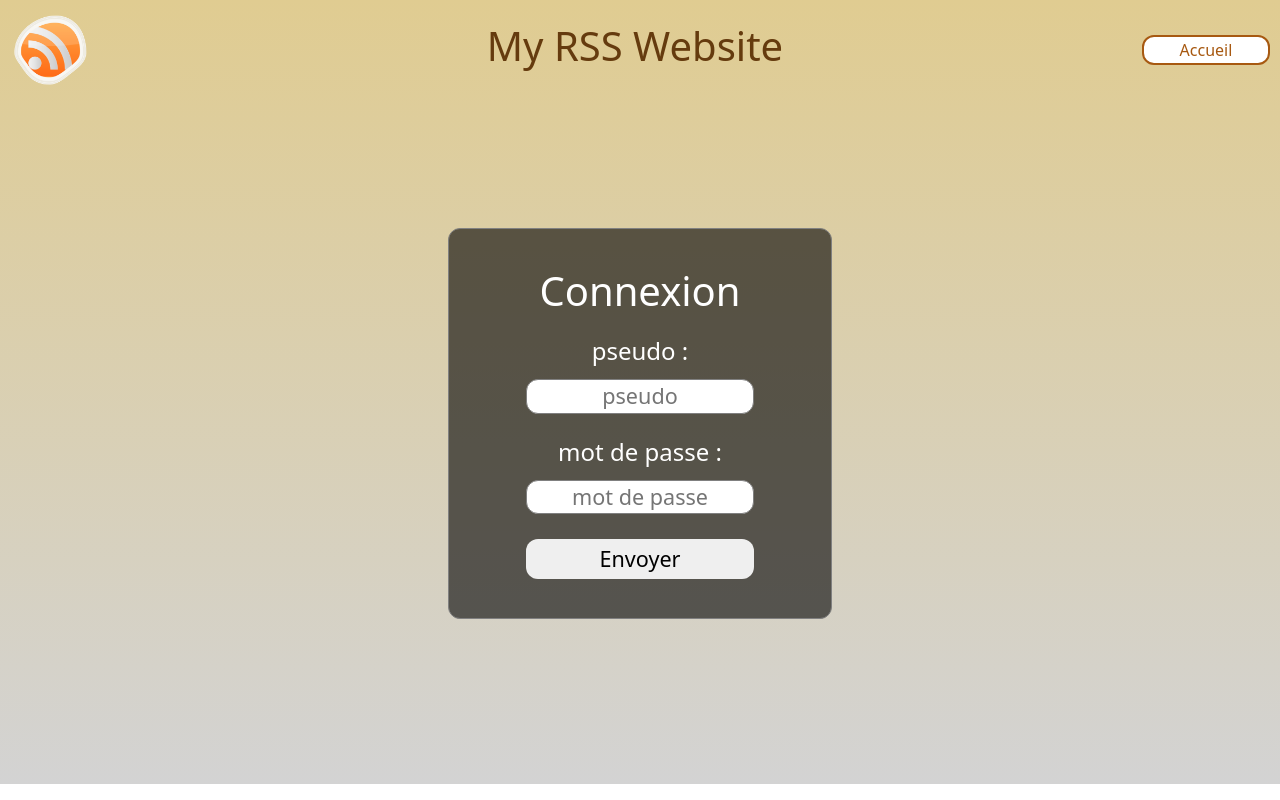
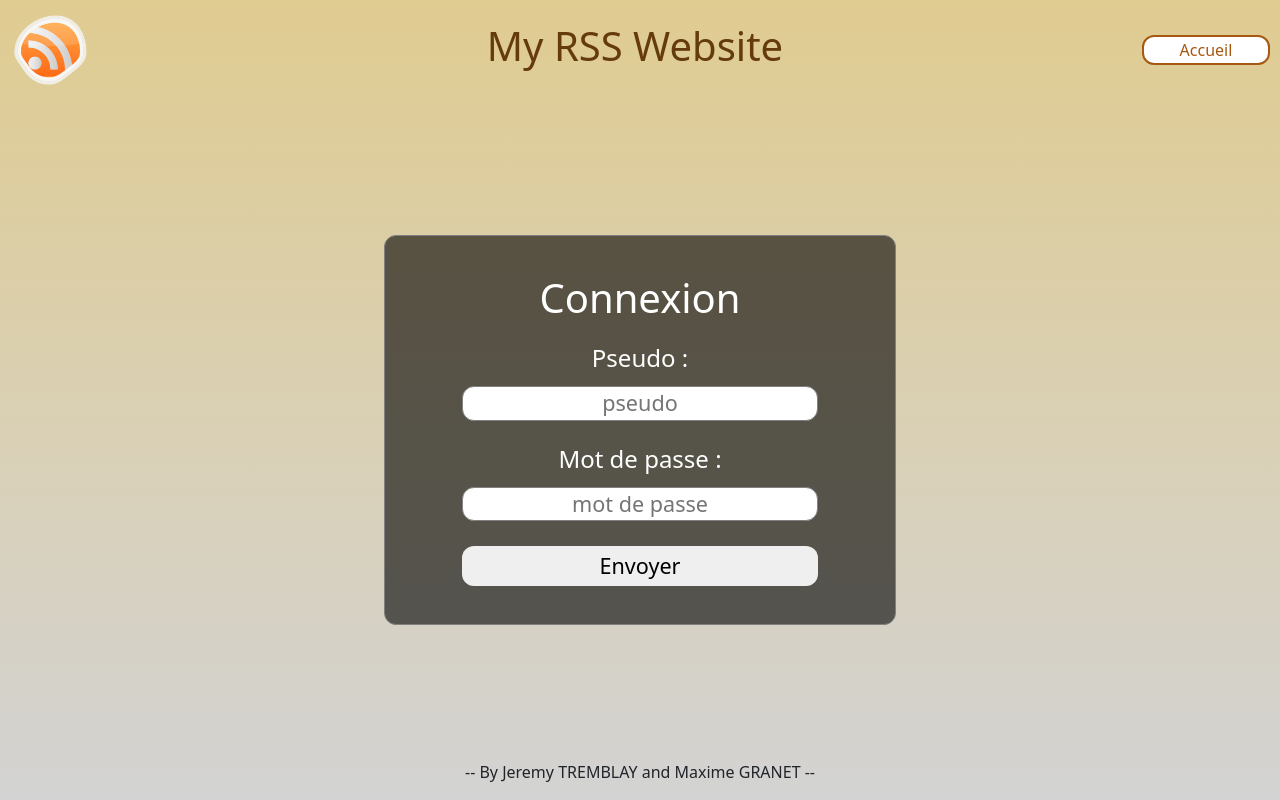
Before and after one commit to JeremyTremblay2/my-rss-website, a PHP site: page /views/login.php in a window 1280 px wide. Run offline with PHP 8.4, Linux system fonts and the light colour scheme.

Commit message:
pour le mec pas doué

```diff
--- a/source/views/css/RSS1.css
+++ b/source/views/css/RSS1.css
@@ -5,7 +5,10 @@ body{
     height: 100vh;*/
     background-image: linear-gradient(to bottom,#e0cc91,lightgrey );
     background-repeat: repeat-x;
-    min-height: 98vh;
+    min-height: 100vh;
+    display: flex;
+    flex-direction: column;
+    justify-content: space-between;
 }
 
 header{
@@ -51,6 +54,11 @@ header .button:hover{
     color: white;
 }
 
+footer{
+    display: flex;
+    flex-direction: row;
+    justify-content: center;
+}
 
 /*Formulaires */
 
@@ -77,7 +85,6 @@ input.validation:hover{
 section{
     display: flex;
     flex-direction: row;
-    margin-top: 10%;
     justify-content: center;
     font-size: 1.5em;
     min-width: 400px;
@@ -86,7 +93,7 @@ section{
 section .formulaire{
     display: flex;
     flex-direction: column;
-    width: 30%;
+    width: 40%;
     min-width:350px;
     justify-content: center;
     border: 1px solid grey;
@@ -396,14 +403,14 @@ ul.flux li.descr{
     text-align: justify-all;
 }
 
-footer{
+.navig{
     display: flex;
     flex-direction: row;
     justify-content: center;
     margin-bottom: 10%;
 }
 
-footer a{
+.navig a{
     display: flex;
     align-content: space-around;
     color : black;
@@ -411,7 +418,7 @@ footer a{
     padding-right: 7px;
 }
 
-footer a:hover{
+.navig a:hover{
     text-decoration: blue underline;
 }
 
--- a/source/views/error.php
+++ b/source/views/error.php
@@ -17,7 +17,7 @@
             <img src="views/ressources/images/RSS-logo.png"/>
             <h1>My RSS Website</h1>
 
-            <a class="button" href="">Revenir en lieu sûr</a>
+            <a class="button" href=".">Revenir en lieu sûr</a>
         </header>
         <main>
             <h1>Vous ne devriez pas être ici !!!</h1>
--- a/source/views/login.php
+++ b/source/views/login.php
@@ -27,16 +27,14 @@
             <div class="formulaire">
                 <h1>Connexion</h1>
                     <form name="myForm" method="post" action="?action=connectionClick">
-                        <label>pseudo :</label>
+                        <label>Pseudo :</label>
                         <input type=text pattern="[a-zA-Z0-9\d@$!%*_-#?&]+" name="name" class="field-long" placeholder="pseudo">
-                        <label>mot de passe :</label>
+                        <label>Mot de passe :</label>
                         <input type=password name="password" class="field-long" placeholder="mot de passe">
                         <input class="validation" type="submit" value="Envoyer">
                         <?php
                         if (isset($errorView) && count($errorView)>0) {
                             echo "<div class='error'>";
-                            echo "<h2>ERREUR !!!!!</h2>";
-
                             echo "<div class='txt'>";
                             foreach ($errorView as $error) {
                                 echo $error . "<br />";
@@ -47,5 +45,8 @@
                 </form>
             </div>
         </section>
+        <footer>
+            <p> -- By Jeremy TREMBLAY and Maxime GRANET --</p>
+        </footer>
     </body>
 </html>
--- a/source/views/newsList.php
+++ b/source/views/newsList.php
@@ -49,7 +49,7 @@ else {
                 }
                 echo "</div>";
                 echo "</article>";
-                echo "<footer>";
+                echo "<div class='navig'>";
                 if (isset($numberOfPages) && isset($currentPage)) {
                     if ($currentPage == 1) {
                         echo " <strong>$currentPage</strong>&nbsp;";
@@ -88,7 +88,7 @@ else {
                         }
                     }
                 }
-                echo "</footer>";
+                echo "</div>";
     }
             ?>
     </body>
```
